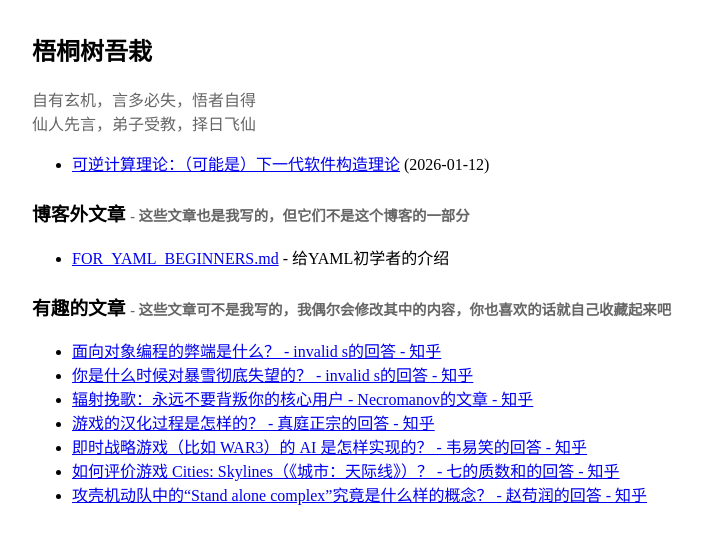
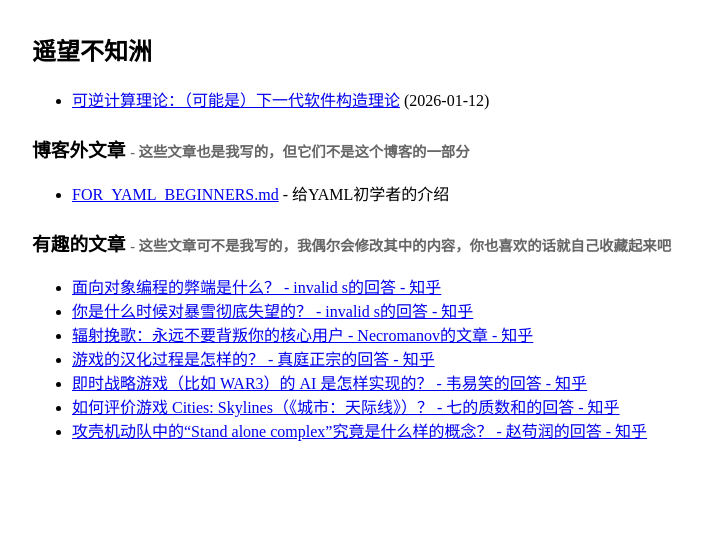
Before and after one commit to Nivdc/nivdc.github.io, a Jekyll site: the page built from index.html, in a window 1280 px wide. Shown: the top 544 px of the page, without its empty margins (96-799 px from the left). Built offline with Jekyll 4.4.1, drawn with Linux system fonts in a browser that asks for light colours.

Commit message:
update index.html

```diff
--- a/index.html
+++ b/index.html
@@ -6,12 +6,7 @@ custom_css: |
   }
 ---
 
-<h2>梧桐树吾栽</h2>
-<p style="color: #666;">
-自有玄机，言多必失，悟者自得
-<br>
-仙人先言，弟子受教，择日飞仙
-</p>
+<h2>遥望不知洲</h2>
 
 <ul>
   {% for post in site.posts %}
```
